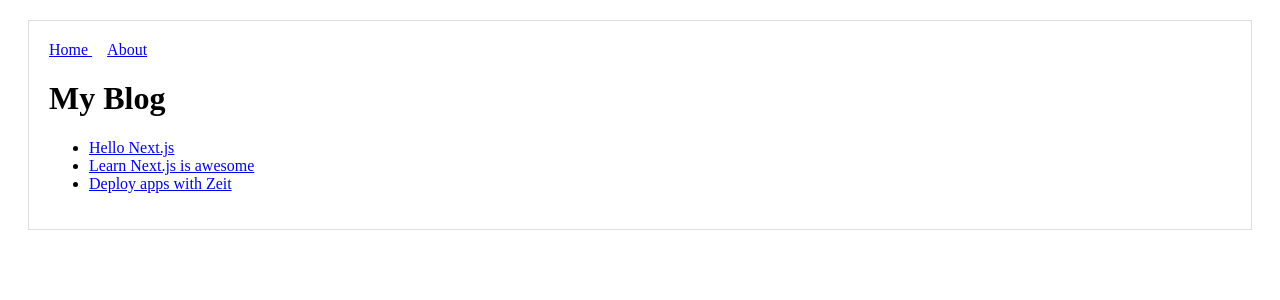
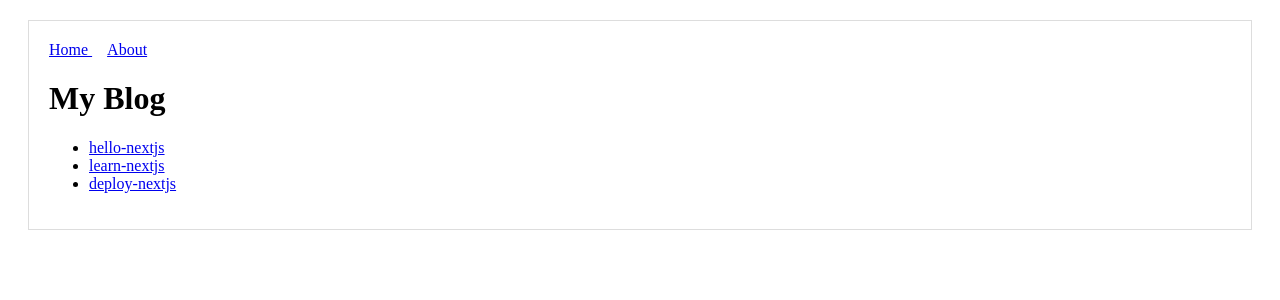
Before and after one commit to chrisjamesr/nextjs-intro, a Next.js app: page / in a window 1280 px wide. Shown: the top 300 px of the page. Built offline with nearby package versions, Linux system fonts and the light colour scheme.

Commit message:
Modify link href and Add ids fto post Links

```diff
--- a/pages/index.js
+++ b/pages/index.js
@@ -3,20 +3,20 @@ import Link from 'next/link'
 
 const PostLink = props => (
   <li>
-    <Link href={`/post?title=${props.title}`}>
-      <a>{props.title}</a>
+    <Link href="/p/[id]" as={`/p/${props.id}`}>
+      <a>{props.id}</a>
     </Link>
   </li>
 );
 
-export default function Index(){
+export default function Blog(){
   return (
     <Layout>
       <h1>My Blog</h1>
       <ul>
-        <PostLink title="Hello Next.js"/>
-        <PostLink title="Learn Next.js is awesome"/>
-        <PostLink title="Deploy apps with Zeit"/>
+        <PostLink id="hello-nextjs"/>
+        <PostLink id="learn-nextjs"/>
+        <PostLink id="deploy-nextjs"/>
       </ul>
     </Layout>
   );
```
